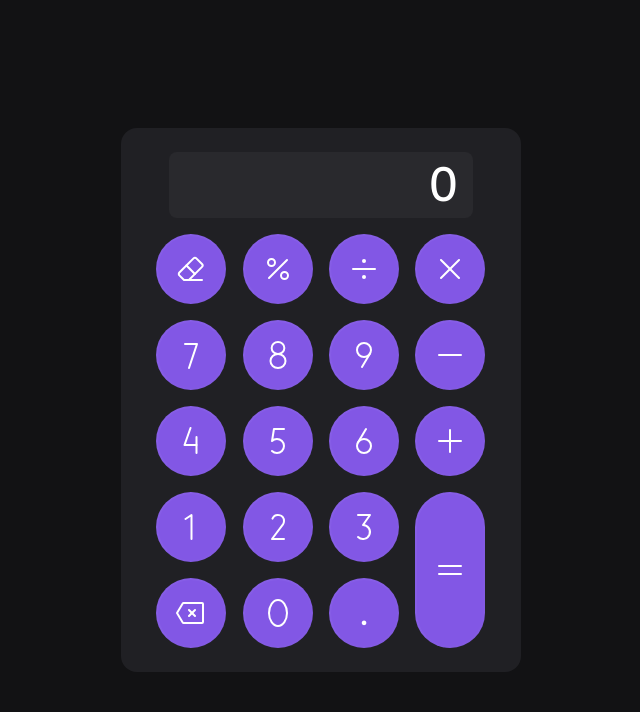
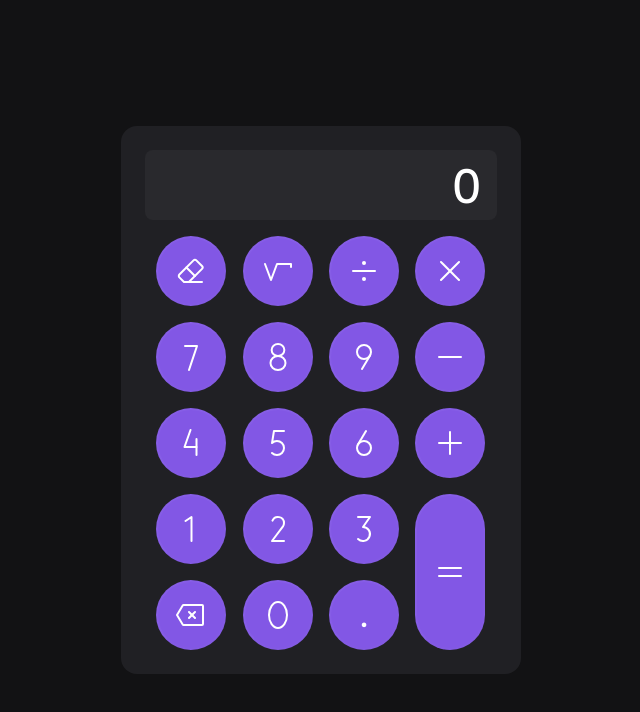
Before and after one commit to Artursrossi/React-Calculator, a Next.js app: page / in a window 1280 px wide. Shown: the top 712 px of the page, without its empty margins (319-959 px from the left). Built offline with nearby package versions, Linux system fonts and the light colour scheme.

Commit message:
Media Queries + Functions Update

```diff
--- a/src/pages/index.tsx
+++ b/src/pages/index.tsx
@@ -1,4 +1,4 @@
-import React, { useState } from "react";
+import React, { useState, useEffect } from "react";
 import Head from "next/head";
 import {
   NumberZero,
@@ -14,7 +14,7 @@ import {
   Plus,
   Minus,
   Divide,
-  Percent,
+  Radical,
   Equals,
   Backspace,
   Eraser,
@@ -25,6 +25,20 @@ export default function Home() {
   const [result, setResult] = useState("0");
   const [current, setCurrent] = useState("");
   const ItemSize = 32;
+
+  useEffect(() => {
+    const element = document.querySelector(".result");
+
+    if (result.length > 10) {
+      element?.classList.add("bigDisplayResult");
+      if (result.length > 15) {
+        const exponentialNotation = Number.parseFloat(result).toExponential(2);
+        setResult(exponentialNotation);
+      }
+    } else {
+      element?.classList.remove("bigDisplayResult");
+    }
+  }, [result]);
 
   function clear() {
     setCurrent("");
@@ -43,11 +57,8 @@ export default function Home() {
     }
   }
 
-  function plus() {}
-
-  // Começa a dar errado
   function addToCurrent(type: string) {
-    if (current.length > 1) {
+    if (current.length > 1 && current.search("sqr") == -1) {
       calculate();
     } else {
       setCurrent(`${result} ${type}`);
@@ -59,7 +70,7 @@ export default function Home() {
     let calcResult: number = 0;
 
     const currentArr = current.split(" ");
-    const numberInCurrent = currentArr[0];
+    const numberInCurrent = currentArr[0].replace(",", ".");
     const type = currentArr.pop();
 
     if (type == "=") {
@@ -95,6 +106,22 @@ export default function Home() {
     }
   }
 
+  function square() {
+    const NumberToSquare = +result.replace(",", ".");
+    const calcResult = Math.sqrt(NumberToSquare);
+    const fixedResult = parseFloat(calcResult.toFixed(2));
+    const calcResultString = fixedResult.toString().replace(".", ",");
+
+    setCurrent(`sqr(${result})`);
+    setResult(calcResultString);
+  }
+
+  function addDot() {
+    if (result.search(",") == -1) {
+      setResult((res) => res + ",");
+    }
+  }
+
   return (
     <>
       <Head>
@@ -115,8 +142,8 @@ export default function Home() {
           <button onClick={clear} className="item">
             <Eraser size={ItemSize} />
           </button>
-          <button onClick={() => addToCurrent("%")} className="item">
-            <Percent size={ItemSize} />
+          <button onClick={square} className="item">
+            <Radical size={ItemSize} />
           </button>
           <button onClick={() => addToCurrent("/")} className="item">
             <Divide size={ItemSize} />
@@ -166,7 +193,9 @@ export default function Home() {
           <button onClick={() => addNumber("0")} className="item">
             <NumberZero size={ItemSize} />
           </button>
-          <button className="item">.</button>
+          <button onClick={addDot} className="item">
+            .
+          </button>
         </div>
       </main>
     </>
--- a/src/styles/globals.css
+++ b/src/styles/globals.css
@@ -48,7 +48,6 @@ body * {
   height: 30%;
   display: flex;
   flex-direction: column;
-  margin: 0 2.4rem;
   background-color: rgba(255, 255, 255, 0.04);
   border-radius: 0.8rem;
 }
@@ -64,10 +63,12 @@ body * {
   text-overflow: ellipsis;
   word-wrap: break-word;
   overflow: hidden;
+  padding-right: 1.6rem;
+  padding-top: 0.4rem;
 }
 
 .result {
-  width: 95%;
+  width: 100%;
   height: 50%;
   display: flex;
   justify-content: flex-end;
@@ -76,6 +77,7 @@ body * {
   text-overflow: ellipsis;
   word-wrap: break-word;
   overflow: hidden;
+  padding-right: 1.6rem;
 }
 
 .controls {
@@ -113,3 +115,31 @@ body * {
   border-radius: 3.6rem !important;
   height: 15.6rem !important;
 }
+
+.bigDisplayResult {
+  font-size: 3.6rem !important;
+}
+
+@media (max-width: 400px) {
+  .main {
+    padding: 0.8rem !important;
+  }
+}
+
+@media (max-width: 320px) {
+  .item {
+    width: 5rem !important;
+    height: 5rem !important;
+  }
+  #Equals {
+    width: 5rem !important;
+    height: 11.6rem !important;
+  }
+  .result {
+    font-size: 3.6rem !important;
+  }
+  .controls {
+    gap: 0.8rem !important;
+    grid-template-columns: repeat(4, 23%) !important;
+  }
+}
```
